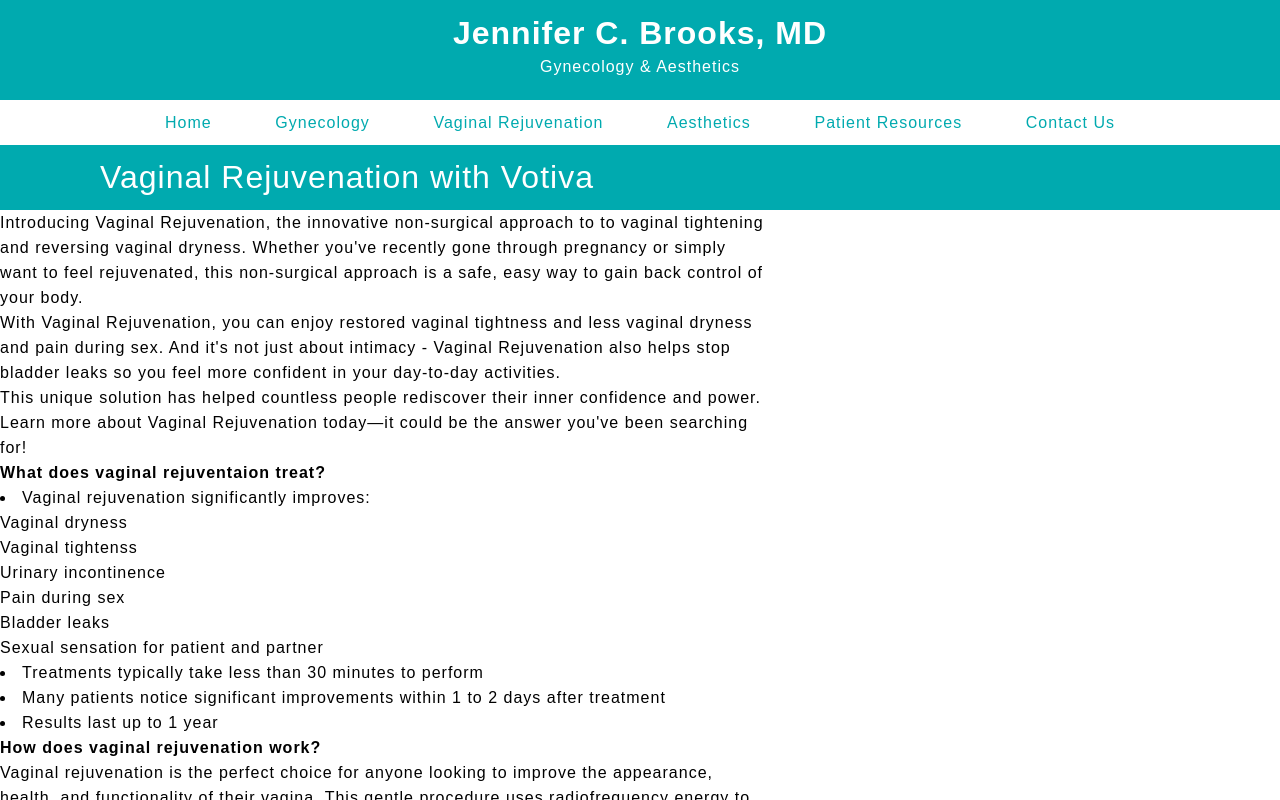
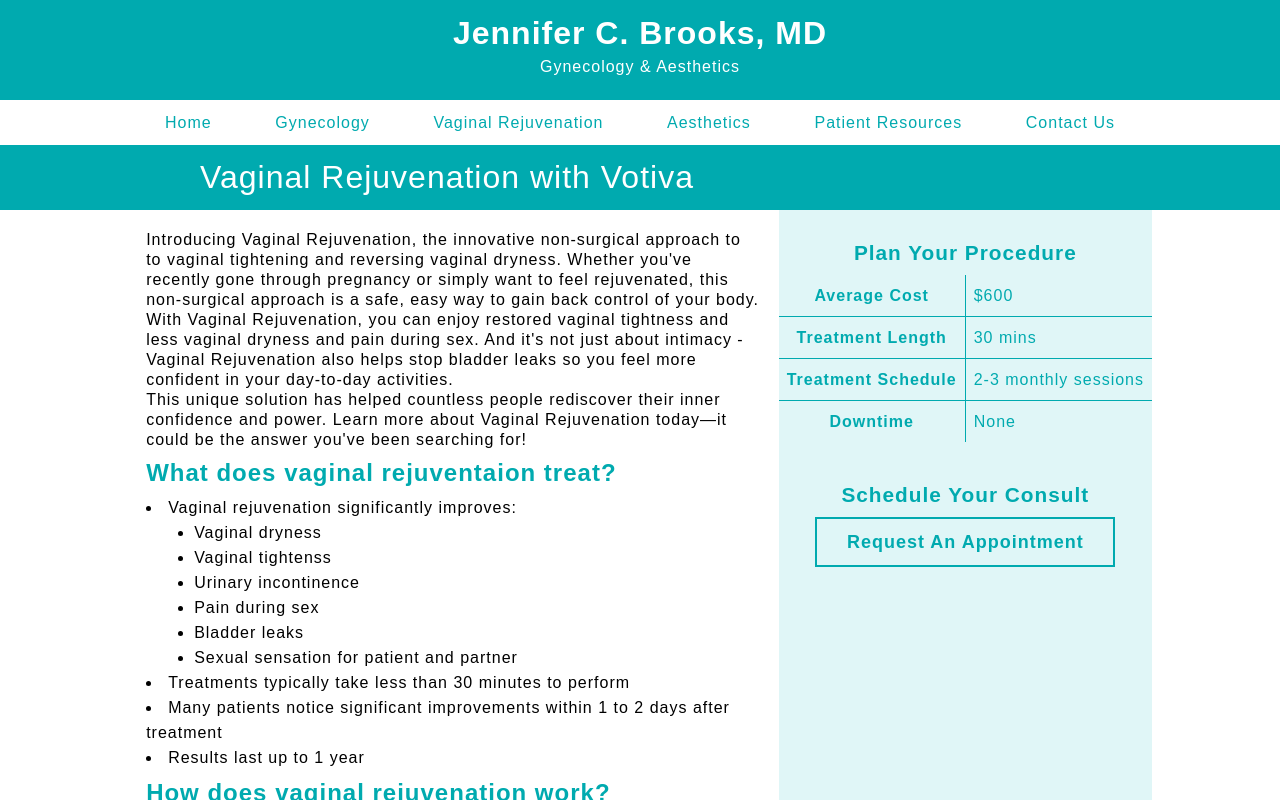
Before and after one commit to tanningexpert/exclusive-react-clone-v2, a React (Create React App) app: page /vaginal-rejuventation in a window 1280 px wide. Shown: the top 800 px of the page. Built offline with nearby package versions, Linux system fonts and the light colour scheme.

Commit message:
Finished vaginal rejuvenation page

```diff
--- a/src/App.css
+++ b/src/App.css
@@ -11,6 +11,7 @@
 :root {
   --main-color: #00AAAF;
   --dark-blue: #002b2c;
+  --light-blue: #e0f6f7;
 }
 
 /* HEADER */
@@ -281,7 +282,7 @@
   padding: 10px;
 }
 
-/* AESTHETICS PAGE HEADER COMPONENT */
+/* AESTHETIC SERVICE PAGE HEADER COMPONENT */
 .aestheticsPageHeader {
   background-color: var(--main-color);
   width: 100%;
@@ -291,9 +292,43 @@
   color: white;
   font-size: 2rem;
   font-weight: 400;
-  padding: 20px 100px;
+  padding: 20px 200px;
 }
 
+/* AESTHETIC SERVICE PAGE PROCEDURE DETAIL COMPONENT */
+.procedureContainer {
+  background-color: var(--light-blue);
+  height: 100%;
+}
+
+.procedureContainer h2 {
+  color: var(--main-color);
+  text-align: center;
+  font-size: 1.3rem;
+  padding-top: 30px;
+}
+
+.treatmentTable {
+  color: var(--main-color);
+}
+
+table {
+  margin: 10px auto;
+  border-collapse: collapse;
+  border-style: hidden;
+  /*Remove all the outside
+  borders of the existing table*/
+}
+table td,
+table th  {
+  padding: 0.5rem;
+  border: 1px solid var(--main-color);
+}
+
+.treatmentAppointmentRequestButton {
+  text-align: center;
+  margin-top: 10px;
+}
 
 /* .App {
   text-align: center;
--- a/src/components/ProcedureContainer.js
+++ b/src/components/ProcedureContainer.js
@@ -1,3 +1,5 @@
+import FeaturedButton from "./FeaturedServicesButton.js";
+
 const ProcedureContainer = ({
   treatmentCost,
   treatmentLength,
@@ -6,6 +8,7 @@ const ProcedureContainer = ({
 }) => {
   return (
     <div className="procedureContainer">
+      <h2>Plan Your Procedure</h2>
       <table className="treatmentTable">
         <tr>
           <th>Average Cost</th>
@@ -24,6 +27,10 @@ const ProcedureContainer = ({
           <td>{downtime}</td>
         </tr>
       </table>
+      <h2>Schedule Your Consult</h2>
+      <div className="treatmentAppointmentRequestButton">
+        <FeaturedButton>Request An Appointment</FeaturedButton>
+      </div>
     </div>
   );
 };
--- a/src/data.js
+++ b/src/data.js
@@ -1,8 +1,17 @@
+export const celluliteReduction = {
+  title: "Cellulite Reduction Non Invasive",
+  price: "1000",
+  length: "90 mins",
+  schedule: "4-6 Sessions",
+  pageSchedule: "4-6 weekly sessions",
+  downtime: "None",
+};
+
 export const vaginalRejuvenation = {
   title: "Vaginal Rejuvenation",
-  price: "$1000",
+  price: "$600",
   length: "30 mins",
-  schedule: "1-3 Sessions",
+  schedule: "2-3 Sessions",
   pageSchedule: "2-3 monthly sessions",
-  downtime: "none",
+  downtime: "None",
 };
--- a/src/pages/Aesthetics.js
+++ b/src/pages/Aesthetics.js
@@ -28,10 +28,10 @@ const Aesthetics = () => {
         />
         <AestheticsServiceContainer
           imgSrc={Images.vaginalRejuvenation}
-          title="Vaginal Rejuvenation"
+          title={data.vaginalRejuvenation.title}
           price={data.vaginalRejuvenation.price}
-          time="30 mins"
-          schedule="1 - 3 Sessions"
+          time={data.vaginalRejuvenation.length}
+          schedule={data.vaginalRejuvenation.schedule}
           summary="Isn't it time you enjoyed sex again? Vaginal rejuvenation can help restore vaginal tightness, reverse vaginal dryness, improve bladder control and give plumper labial appearance without surgery or significant downtime."
         />
         <AestheticsServiceContainer
--- a/src/pages/VaginalRejuvenation.js
+++ b/src/pages/VaginalRejuvenation.js
@@ -1,28 +1,32 @@
 import AestheticsServicePageHeader from "../components/AestheticsServicePageHeader";
 import ProcedureContainer from "../components/ProcedureContainer";
 import { vaginalRejuvenation } from "../data";
+
 const VaginalRejuvenation = () => {
   const { price } = vaginalRejuvenation;
   return (
     <>
       <AestheticsServicePageHeader title="Vaginal Rejuvenation with Votiva" />
+      <div className="aestheticsPageWrapper">
         <div className="aestheticsPageBody">
           <p>
-          Introducing Vaginal Rejuvenation, the innovative non-surgical approach
-          to to vaginal tightening and reversing vaginal dryness. Whether you've
-          recently gone through pregnancy or simply want to feel rejuvenated,
-          this non-surgical approach is a safe, easy way to gain back control of
-          your body.
+            Introducing Vaginal Rejuvenation, the innovative non-surgical
+            approach to to vaginal tightening and reversing vaginal dryness.
+            Whether you've recently gone through pregnancy or simply want to
+            feel rejuvenated, this non-surgical approach is a safe, easy way to
+            gain back control of your body.
             <br />
             With Vaginal Rejuvenation, you can enjoy restored vaginal tightness
-          and less vaginal dryness and pain during sex. And it's not just about
-          intimacy - Vaginal Rejuvenation also helps stop bladder leaks so you
-          feel more confident in your day-to-day activities.
+            and less vaginal dryness and pain during sex. And it's not just
+            about intimacy - Vaginal Rejuvenation also helps stop bladder leaks
+            so you feel more confident in your day-to-day activities.
             <br /> This unique solution has helped countless people rediscover
             their inner confidence and power. Learn more about Vaginal
             Rejuvenation today—it could be the answer you've been searching for!
           </p>
-        <h2 className="pageSubTitle">What does vaginal rejuventaion treat? </h2>
+          <h2 className="pageSubTitle">
+            What does vaginal rejuventaion treat?{" "}
+          </h2>
           <li>Vaginal rejuvenation significantly improves:</li>
           <ul>
             <li>Vaginal dryness</li>
@@ -34,21 +38,21 @@ const VaginalRejuvenation = () => {
           </ul>
           <li>Treatments typically take less than 30 minutes to perform</li>
           <li>
-          Many patients notice significant improvements within 1 to 2 days after
-          treatment
+            Many patients notice significant improvements within 1 to 2 days
+            after treatment
           </li>
           <li>Results last up to 1 year</li>
           <h2 className="pageSubTitle">How does vaginal rejuvenation work?</h2>
           <p>
             Vaginal rejuvenation is the perfect choice for anyone looking to
             improve the appearance, health, and functionality of their vagina.
-          This gentle procedure uses radiofrequency energy to tighten tissue and
-          stimulate the production of collagen. Through this uniform RF heating,
-          Votiva achieves the desired stimulation of elastin and collagen
-          production and an increase in blood flow. When those three parameters
-          are stimulated, the result is increased vaginal lubrication and
-          elasticity, elimination of urinary incontinence, and tightening of the
-          vaginal walls.
+            This gentle procedure uses radiofrequency energy to tighten tissue
+            and stimulate the production of collagen. Through this uniform RF
+            heating, Votiva achieves the desired stimulation of elastin and
+            collagen production and an increase in blood flow. When those three
+            parameters are stimulated, the result is increased vaginal
+            lubrication and elasticity, elimination of urinary incontinence, and
+            tightening of the vaginal walls.
           </p>
           <h2 className="pageSubTitle">
             What Should I Expect During Treatment?{" "}
@@ -57,12 +61,13 @@ const VaginalRejuvenation = () => {
             The treatment is painless and most women report a warm sensation
             during the process and compare the feeling to that of a hot stone
             massage. Some of them mention slight discomfort comparable to an
-          annual gynecological exam when the probe is inserted into the vagina.
+            annual gynecological exam when the probe is inserted into the
+            vagina.
           </p>
           <ul>
             <li>
-            First, ultrasound gel is applied to the head of the FormaV wand and
-            is heated to 35 C.
+              First, ultrasound gel is applied to the head of the FormaV wand
+              and is heated to 35 C.
             </li>
             <li>
               Next, the wand is inserted into the vaginal canal to measure its
@@ -90,28 +95,28 @@ const VaginalRejuvenation = () => {
           <p>
             There is little to no downtime and patients may resume their daily
             activities immediately after completing a Votiva treatment. The most
-          reported side effects from some patients are that they may see slight
-          redness in the treated area, which will subside within a few hours. It
-          is advisable that patients wait approximately 1 week before having
-          intercourse to allow for optimal healing.
+            reported side effects from some patients are that they may see
+            slight redness in the treated area, which will subside within a few
+            hours. It is advisable that patients wait approximately 1 week
+            before having intercourse to allow for optimal healing.
           </p>
           <h2 className="pageSubTitle">Is Votiva safe? </h2>
           <p>
             The FormaV applicator is the only device that monitors the vaginal
-          lining temperatures and cuts off the temperature and sustains the end
-          point automatically during the treatment, preventing over-heating and
-          burns, but also ensuring the best possible tightening .The sustained,
-          gentle, non-painful heat results in remodeling of the vaginal mucosa
-          and sub-mucosal tissues with increased tightening and mucosal
-          secretions.
+            lining temperatures and cuts off the temperature and sustains the
+            end point automatically during the treatment, preventing
+            over-heating and burns, but also ensuring the best possible
+            tightening .The sustained, gentle, non-painful heat results in
+            remodeling of the vaginal mucosa and sub-mucosal tissues with
+            increased tightening and mucosal secretions.
           </p>
           <h2 className="pageSubTitle">Am I a Good Candidate?</h2>
           <p>
             Votiva is a groundbreaking form of non-surgical vaginal rejuvenation
             that can tighten loose skin, improve vaginal aesthetics, and enhance
-          satisfaction during intercourse. You may want to consider that Votiva
-          procedure if your vagina and the surrounding muscles have altered and
-          stretched due to aging, pregnancy, or weight loss.
+            satisfaction during intercourse. You may want to consider that
+            Votiva procedure if your vagina and the surrounding muscles have
+            altered and stretched due to aging, pregnancy, or weight loss.
             <br />A consultation with our team is the best way to determine if
             this treatment is a good fit for you and your goals. As a series of
             treatments may be necessary to achieve the best results, we can also
@@ -120,14 +125,16 @@ const VaginalRejuvenation = () => {
           <h2 className="pageSubTitle">Surgery vs. Votiva </h2>
           <p>
             Votiva is the first and only FDA approved device for vaginal
-          rejuvenation and it is safe and effective for feminine concerns like:
+            rejuvenation and it is safe and effective for feminine concerns
+            like:
             <ul>
               <li>Stress urinary incontinence</li>
               <li>Weakened pelvic muscles </li>
               <li>Decreased sensitivity and low blood flow </li>
               <li>Vaginal dryness and pain during intercourse </li>
               <li>
-              Wrinkled appearance and loss of elasticity of the vulva and labia
+                Wrinkled appearance and loss of elasticity of the vulva and
+                labia
               </li>
             </ul>
             In the past, traditional vaginal surgery was the only solution to
@@ -143,12 +150,15 @@ const VaginalRejuvenation = () => {
             are committed to helping you achieve your goals!
           </p>
         </div>
+        <div className="procedureWrapper">
           <ProcedureContainer
-        treatmentCost={price}
-        treatmentLength="30 mins"
-        treatmentSchedule="1-3 Sessions"
-        downtime="None"
+            treatmentCost={vaginalRejuvenation.price}
+            treatmentLength={vaginalRejuvenation.length}
+            treatmentSchedule={vaginalRejuvenation.pageSchedule}
+            downtime={vaginalRejuvenation.downtime}
           />
+        </div>
+      </div>
     </>
   );
 };
--- a/src/styles/PageStyles.css
+++ b/src/styles/PageStyles.css
@@ -217,11 +217,32 @@
 }
 
 /* VAGINAL REJUVENATION PAGE */
+.aestheticsPageWrapper {
+  display: flex;
+  width: 80%;
+  margin: 0 auto;
+}
+
 .aestheticsPageBody {
   width: 60%;
-  /* margin: 0 auto; */
+  margin: 0 auto;
 }
 
+.aestheticsPageBody h2 {
+  color: var(--main-color);
+  font-size: 1.5rem;
+  margin: 10px 0;
+}
+.aestheticsPageBody p:first-child {
+  margin-top: 20px;
+}
 
+.aestheticsPageBody p {
+  line-height: 1.25rem;
+}
+
+.aestheticsPageBody ul {
+  padding-left: 3rem;
+}
 
 /* CONTACT US PAGE */
```
Lines whose indentation alone changed are shown as unchanged.
